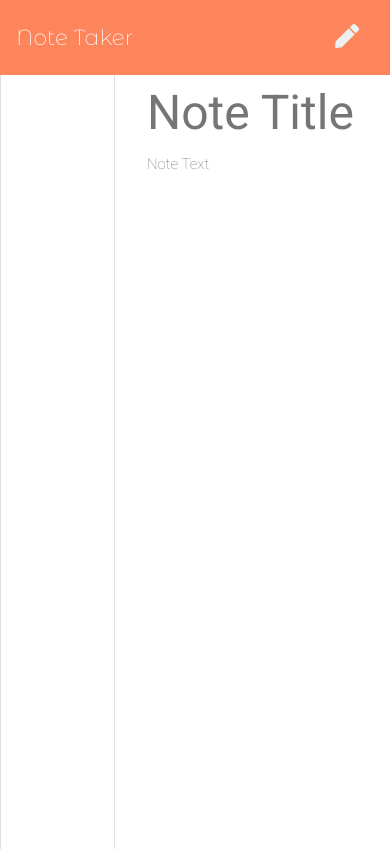
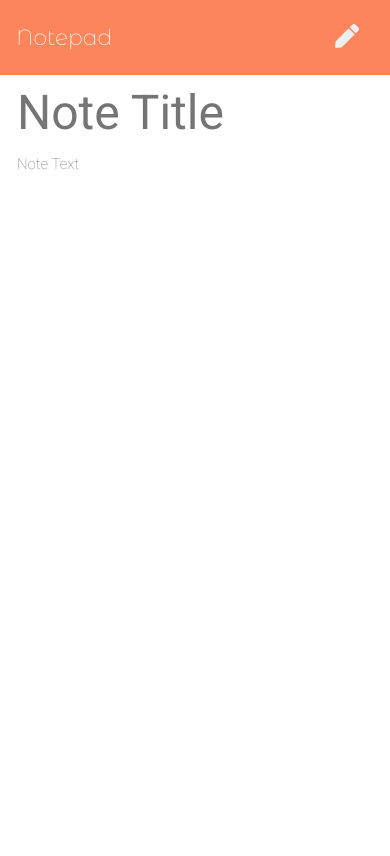
Before and after one commit to jpreston-alt/Express-Note-Taker, a website: page public/notes.html in a window 390 px wide. Drawn offline with nearby package versions, Linux system fonts and the light colour scheme; no server answers; a web font is replaced by a local one.

Commit message:
Fixed mobile-responsiveness

```diff
--- a/public/assets/css/styles.css
+++ b/public/assets/css/styles.css
@@ -117,7 +117,7 @@ li:hover {
 }
 
 .list-container .card {
-  height: calc(100vh - 70px);
+  /* height: calc(100vh - 70px); */
   border-bottom: none;
   border-bottom-right-radius: 0;
   border-bottom-left-radius: 0;
@@ -125,6 +125,7 @@ li:hover {
 
 .list-container {
   padding-left: 0;
+  padding-right: 0;
 }
 
 .list-container .list-group,
@@ -146,3 +147,9 @@ li:hover {
   padding: 20px;
   cursor: pointer;
 }
+
+@media only screen and (min-width: 576px) {
+  .list-container .card {
+    height: calc(100vh - 70px);
+  }
+}
--- a/public/notes.html
+++ b/public/notes.html
@@ -17,7 +17,7 @@
 
 <body>
   <nav class="navbar">
-    <a class="navbar-brand" style="font-weight: 200; font-size: 22px" href="/">Note Taker
+    <a class="navbar-brand" style="font-weight: 200; font-size: 22px" href="/">Notepad
     </a>
     <div class="icons">
       <i class="fas fa-save text-light save-note"></i>
@@ -26,13 +26,13 @@
   </nav>
   <div class="container-fluid">
     <div class="row">
-      <div class="col-4 list-container">
+      <div class="col-sm-4 list-container">
         <div class="card">
           <ul class="list-group">
           </ul>
         </div>
       </div>
-      <div class="col-8">
+      <div class="col-sm-8">
         <input class="note-title" placeholder="Note Title" maxlength="28" type="text">
         <textarea class="note-textarea" placeholder="Note Text"></textarea>
       </div>
```
Also changed, not shown: public/assets/images/notepad1.jpg (deleted).
